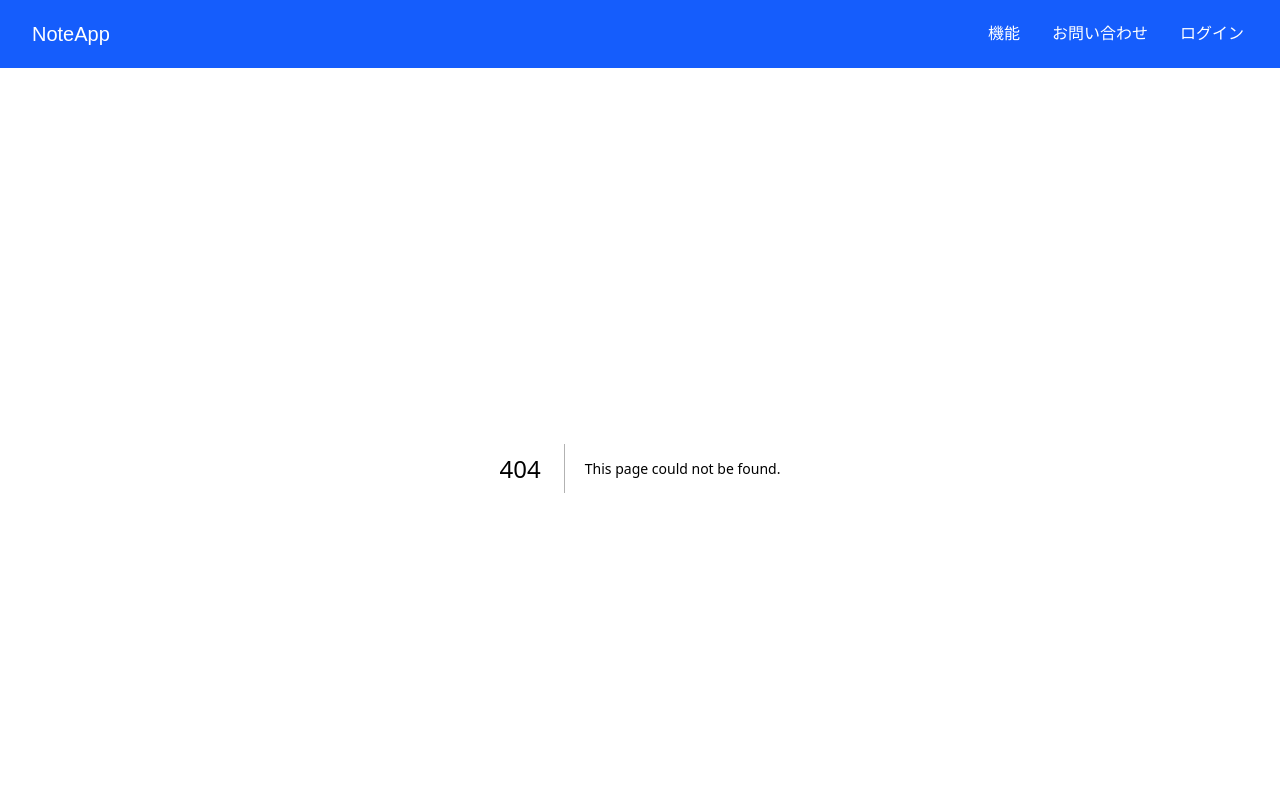
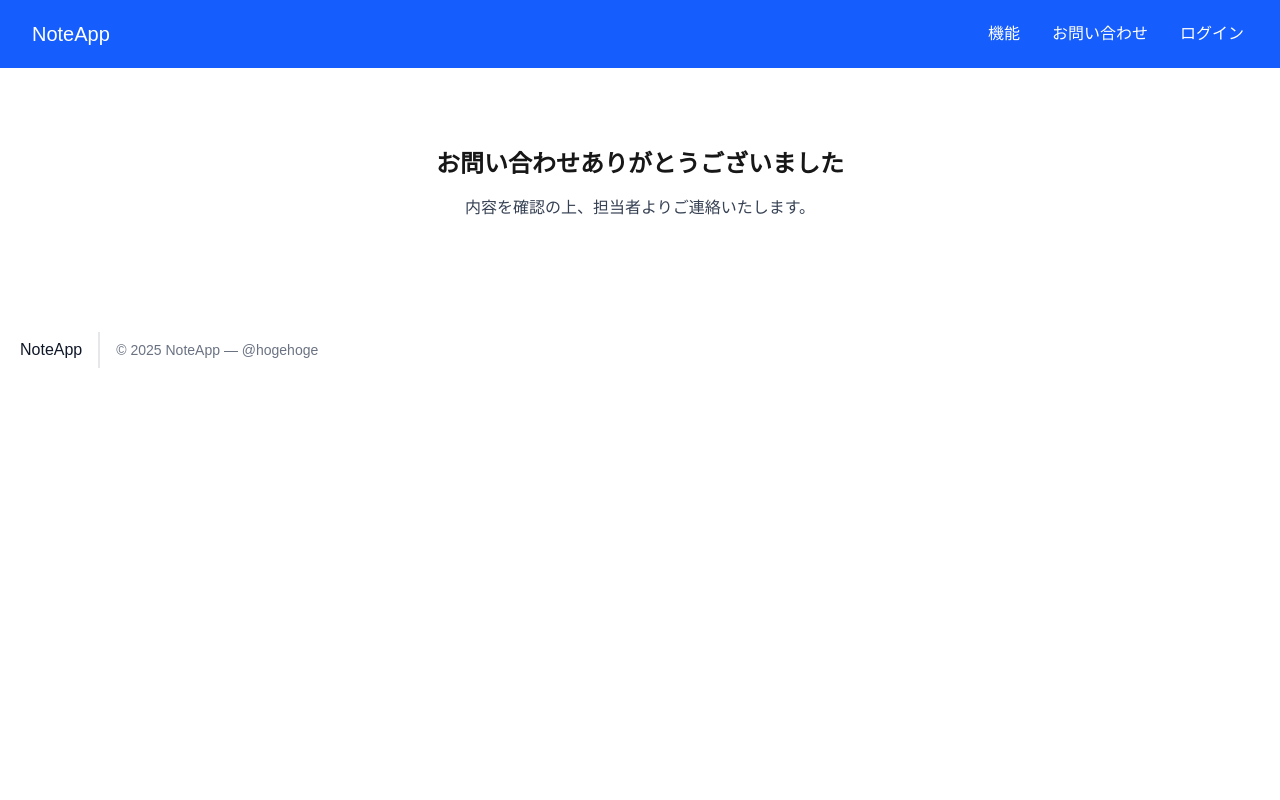
Before and after one commit to frothybike/note-app, a Next.js app in the folder frontend/note-app/: page /contact/thanks in a window 1280 px wide. Before the commit this address had no page. Shown: the top 800 px of the page. Built offline with nearby package versions, Linux system fonts and the light colour scheme.

Commit message:
redirect thanks page

```diff
--- a/frontend/note-app/app/contact/page.tsx
+++ b/frontend/note-app/app/contact/page.tsx
@@ -4,6 +4,7 @@ import { useForm } from "react-hook-form";
 import { yupResolver } from "@hookform/resolvers/yup";
 import * as yup from "yup";
 import Head from "next/head";
+import { useRouter } from "next/navigation";
 
 type FormData = {
   subject: string;
@@ -18,6 +19,8 @@ const schema = yup.object().shape({
 });
 
 export default function ContactFormPage() {
+  const router = useRouter();
+
   const {
     register,
     handleSubmit,
@@ -38,8 +41,8 @@ export default function ContactFormPage() {
       });
 
       if (response.ok) {
-        alert("送信に成功しました");
         reset();
+        router.push("/contact/thanks");
       } else {
         alert("送信に失敗しました");
       }
--- /dev/null
+++ b/frontend/note-app/app/contact/thanks/page.tsx
@@ -0,0 +1,8 @@
+export default function ThanksPage() {
+  return (
+    <div className="max-w-xl mx-auto px-4 py-20 text-center">
+      <h1 className="text-2xl font-bold mb-4">お問い合わせありがとうございました</h1>
+      <p className="text-gray-700">内容を確認の上、担当者よりご連絡いたします。</p>
+    </div>
+  );
+}
```
